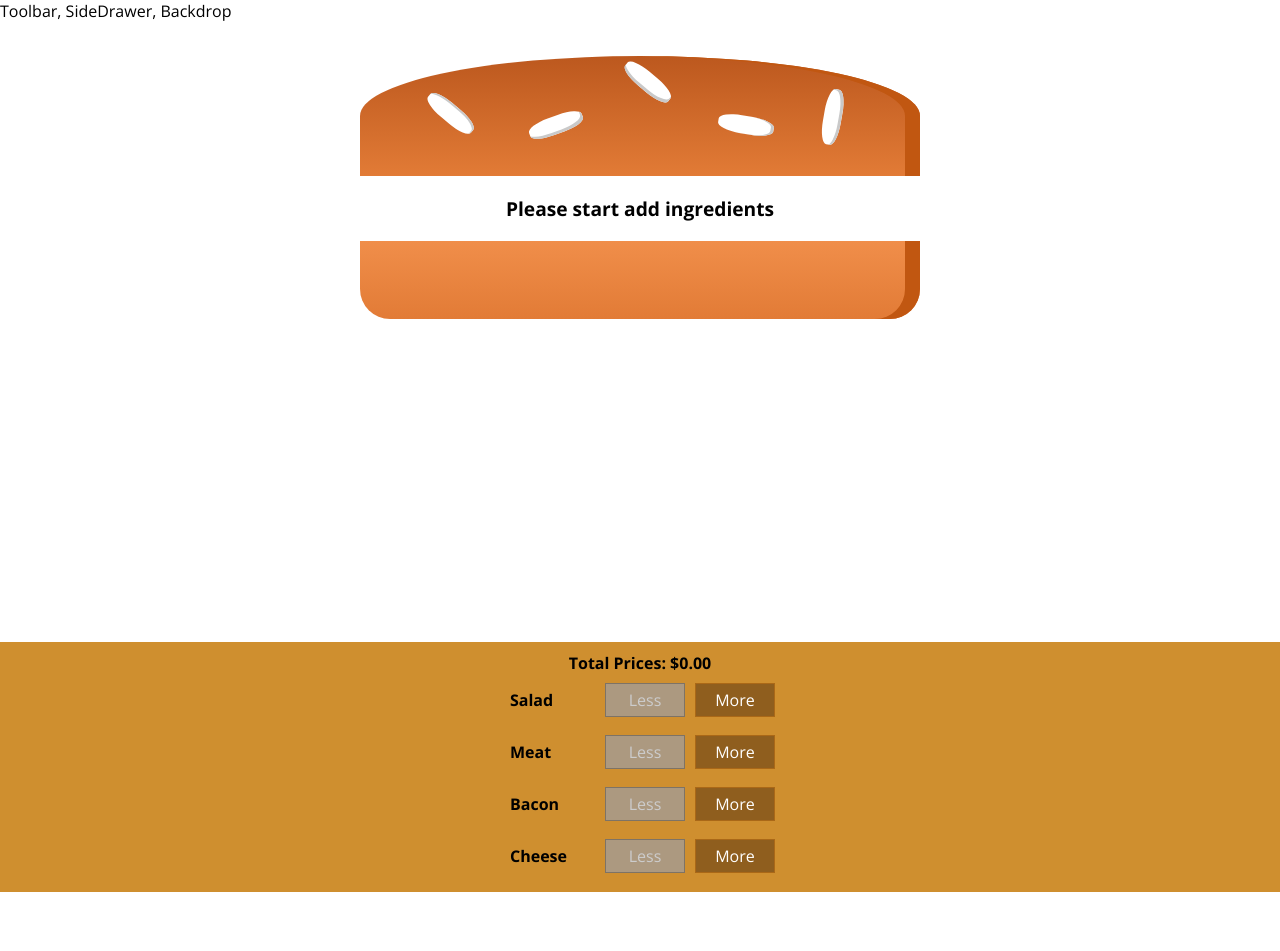
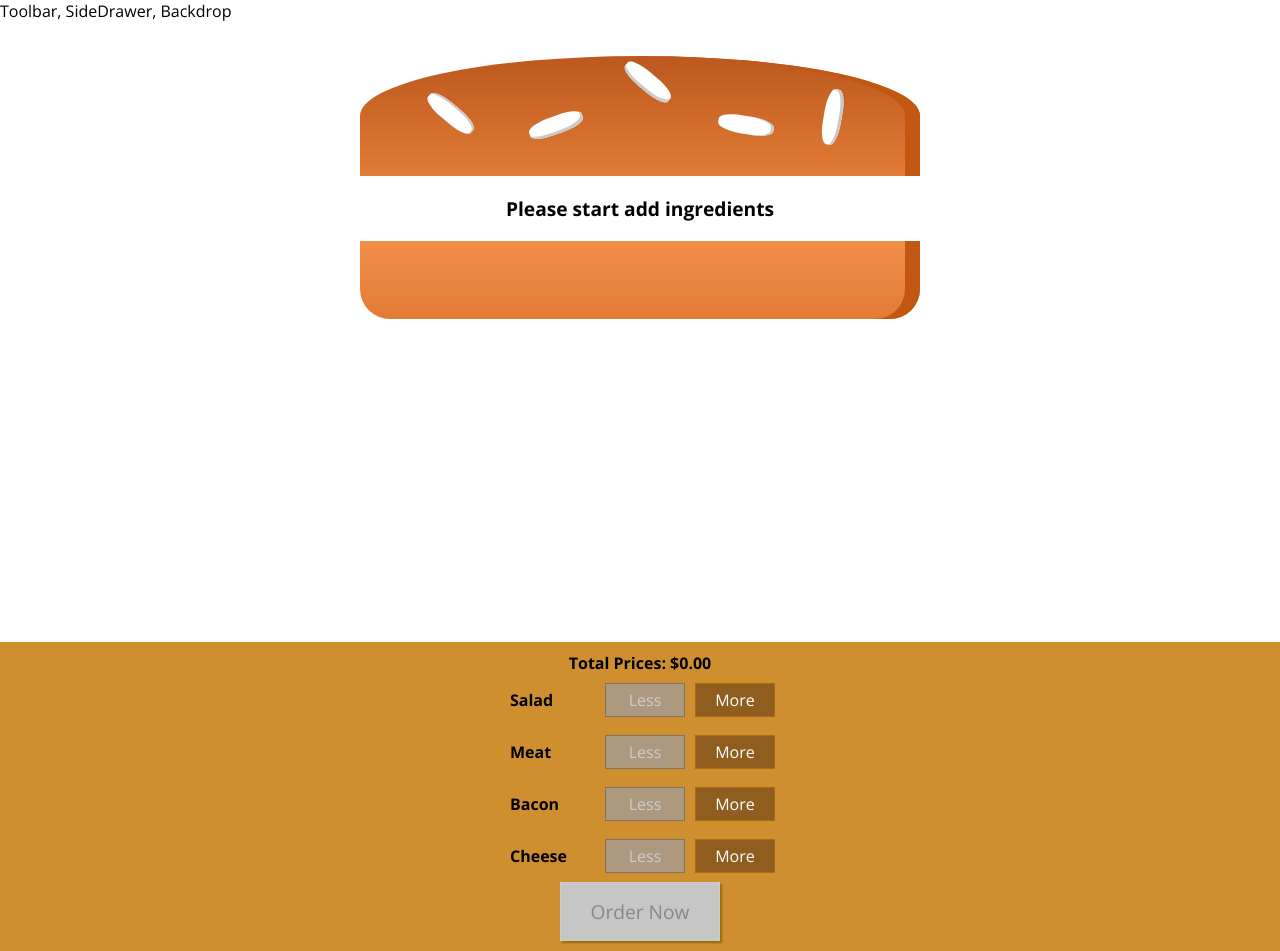
Before and after one commit to haingocvu/burger-builder, a React (Create React App) app: page / in a window 1280 px wide. Before the commit the page ends 892 px from the top, so only its background shows below. Built offline with nearby package versions, Linux system fonts and the light colour scheme.

Commit message:
disable checkout button

```diff
--- a/src/components/BuildControls/BuildControls.js
+++ b/src/components/BuildControls/BuildControls.js
@@ -1,19 +1,24 @@
-import React, { memo } from 'react';
+import React, { memo, useContext } from 'react';
 import classes from './BuildControls.module.scss';
 import BuildControl from './BuildControl/BuildControl';
 import { INGREDIENTS } from '../../constants/constants';
+import BurgerBuilderContext from '../../context/BurgerBuilder/BurgerBuiderContext';
 
 const build = () => {
     return INGREDIENTS.map(c => <BuildControl type={c.type} key={c.label} label={c.label} />)
 }
 
-const BuildControls  = (props) => (
-    <div className={classes.BuildControls}>
-        <div>
-            <strong>Total Prices: {'$' + props.prices.toFixed(2)}</strong>
+const BuildControls  = (props) => {
+    const contex = useContext(BurgerBuilderContext);
+    return (
+        <div className={classes.BuildControls}>
+            <div>
+                <strong>Total Prices: {'$' + props.prices.toFixed(2)}</strong>
+            </div>
+            {build()}
+            <button disabled={!contex.purchasable} className={classes.OrderButton}>Order Now</button>
         </div>
-        {build()}
-    </div>
-);
+    )
+};
 
 export default memo(BuildControls);
--- a/src/components/BuildControls/BuildControls.module.scss
+++ b/src/components/BuildControls/BuildControls.module.scss
@@ -8,3 +8,39 @@
     margin: auto;
     padding: 10px 0;
 }
+.OrderButton {
+    background-color: #DAD735;
+    outline: none;
+    cursor: pointer;
+    border: 1px solid #966909;
+    color: #966909;
+    font-family: inherit;
+    font-size: 1.2em;
+    padding: 15px 30px;
+    box-shadow: 2px 2px 2px #966909;
+    &:hover, &:active {
+        background-color: #A0DB41;
+        border: 1px solid #966909;
+        color: #966909;
+    };
+    &:disabled {
+        background-color: #C7C6C6;
+        cursor: not-allowed;
+        border: 1px solid #ccc;
+        color: #888888;
+    };
+    &:not(:disabled) {
+        animation: enable 0.3s linear;
+    }
+}
+@keyframes enable {
+    0% {
+        transform: scale(1);
+    }
+    60% {
+        transform: scale(1.1);
+    }
+    100% {
+        transform: scale(1);
+    }
+}
--- a/src/containers/BurgerBuilder/BergerBuilder.js
+++ b/src/containers/BurgerBuilder/BergerBuilder.js
@@ -43,8 +43,18 @@ class BurgerBuilder extends Component {
         })
     }
 
+    checkPurchasable = () => {
+        let sum = 0;
+        const { ingredients } = this.state;
+        for (let key in ingredients) {
+            sum += ingredients[key]
+        }
+        return sum > 0
+    }
+
     render() {
         const disabledInfo = { ...this.state.ingredients };
+        const purchasable = this.checkPurchasable()
         for (let igkey in disabledInfo)
             disabledInfo[igkey] = disabledInfo[igkey] <= 0;
         return (
@@ -54,7 +64,8 @@ class BurgerBuilder extends Component {
                     value={{
                         addIngredientHandler: this.addIngredientHandler,
                         removeIngredientHandler: this.removeIngredientHandler,
-                        disabledInfo
+                        disabledInfo,
+                        purchasable
                     }}>
                     <BuildControls prices={this.state.totalPrice}/>
                 </BurgerBuilderContext.Provider>
--- a/src/context/BurgerBuilder/BurgerBuiderContext.js
+++ b/src/context/BurgerBuilder/BurgerBuiderContext.js
@@ -4,6 +4,7 @@ const initValues = {
     addIngredientHandler: () => {},
     removeIngredientHandler: () => {},
     disabledInfo: {},
+    purchasable: false
 }
 
 const BurgerBuilderContext = createContext(initValues);
```
